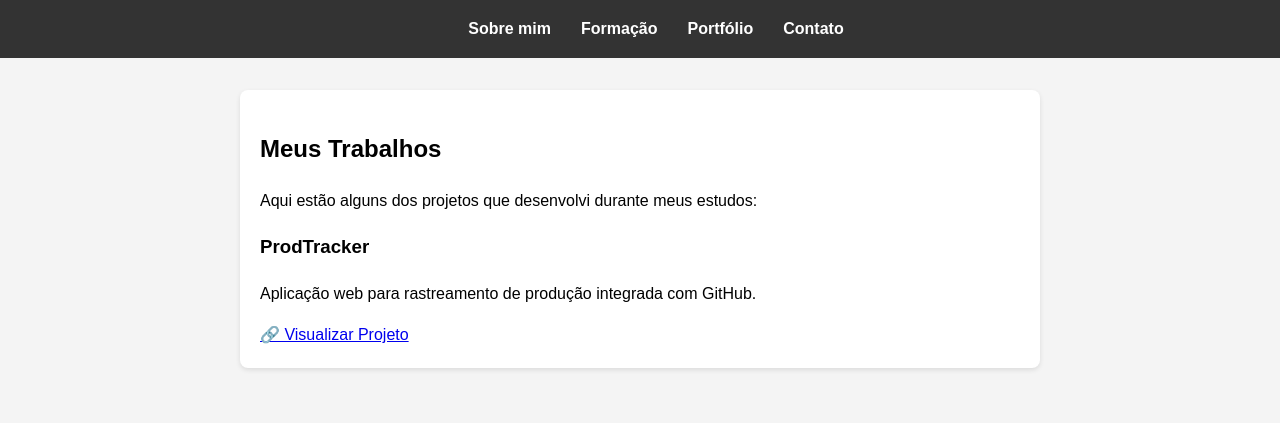
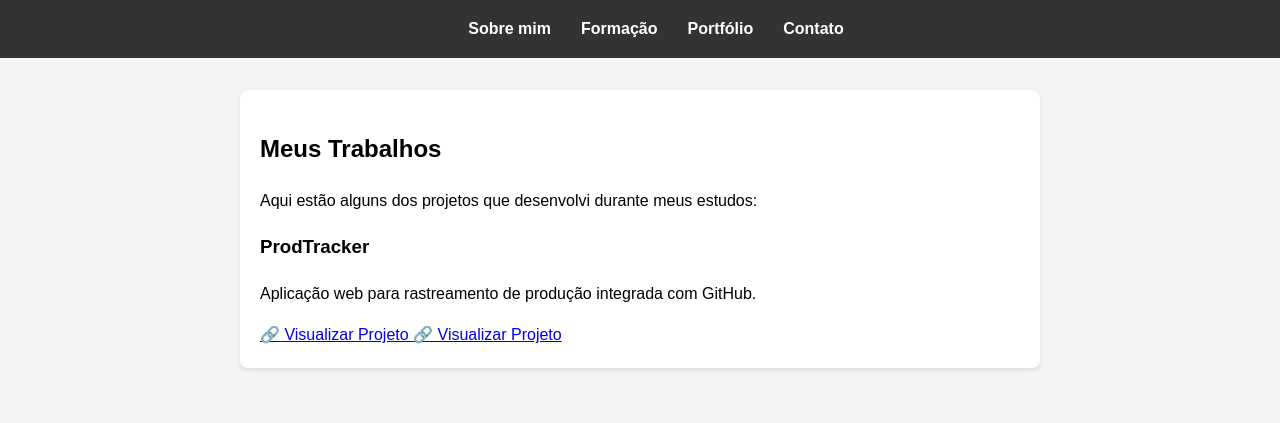
Before and after one commit to Philipe229/Meu-portifolio, a plain HTML site: page portfolio.html in a window 1280 px wide. Shown: the top 423 px of the page. Drawn offline with Linux system fonts and the light colour scheme.

Commit message:
Fix HTML structure and add project links

```diff
--- a/portfolio.html
+++ b/portfolio.html
@@ -29,6 +29,7 @@
                 <p>Aplicação web para rastreamento de produção integrada com GitHub.</p>
 
                 <a href="https://philipe229.github.io/Meu-site/" target="_blank">
+                    🔗 Visualizar Projeto
                 <a href="https://controle-de-residuos-hospital.onrender.com/login/" target="_blank">
                     🔗 Visualizar Projeto
                 </a>
```
